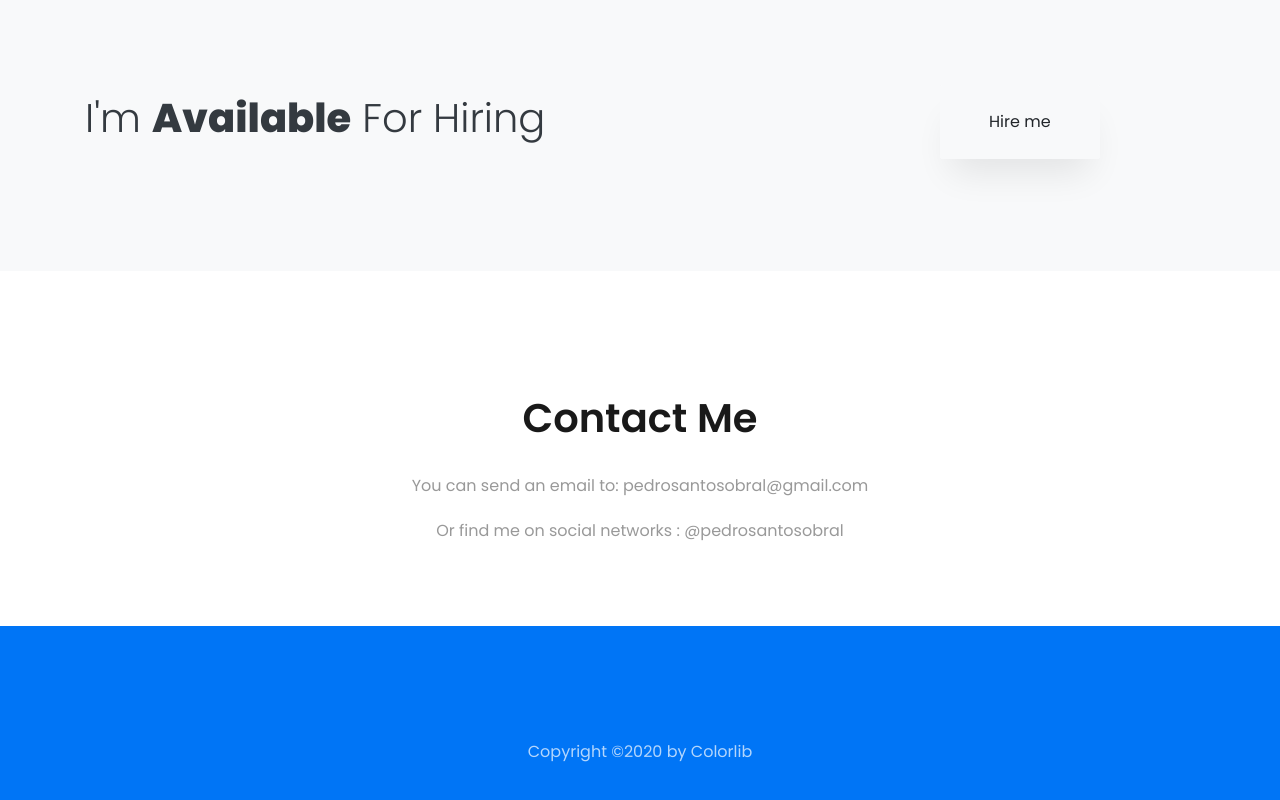
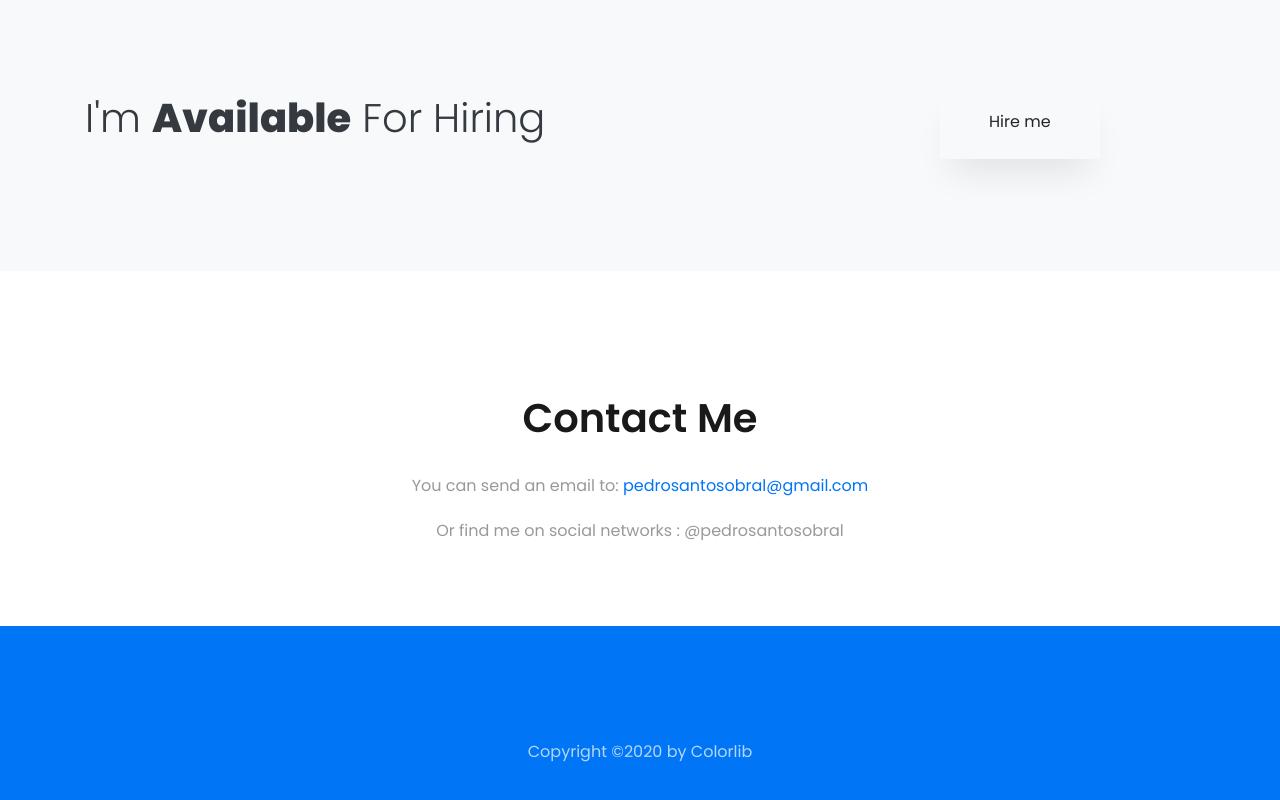
Before and after one commit to pedrosantosobral/pedrosantosobral.github.io, a plain HTML site: page index.html in a window 1280 px wide. Shown: the part 2928-3728 px from the top of the page. Drawn offline with Linux system fonts and the light colour scheme.

Commit message:
Add email integration

```diff
--- a/index.html
+++ b/index.html
@@ -256,7 +256,7 @@
           <div class="col-md-7 heading-section text-center ftco-animate ">
             <span class="subheading"></span>
             <h2 class="mb-4">Contact Me</h2>
-			<p>You can send an email to: pedrosantosobral@gmail.com </p>
+			<p>You can send an email to: <a href="mailto:pedrosantosobral@gmail.com?subject=Hi%20There!">pedrosantosobral@gmail.com</a>  </p>
 			<p>Or find me on social networks : @pedrosantosobral </p>
 
           </div>
```
